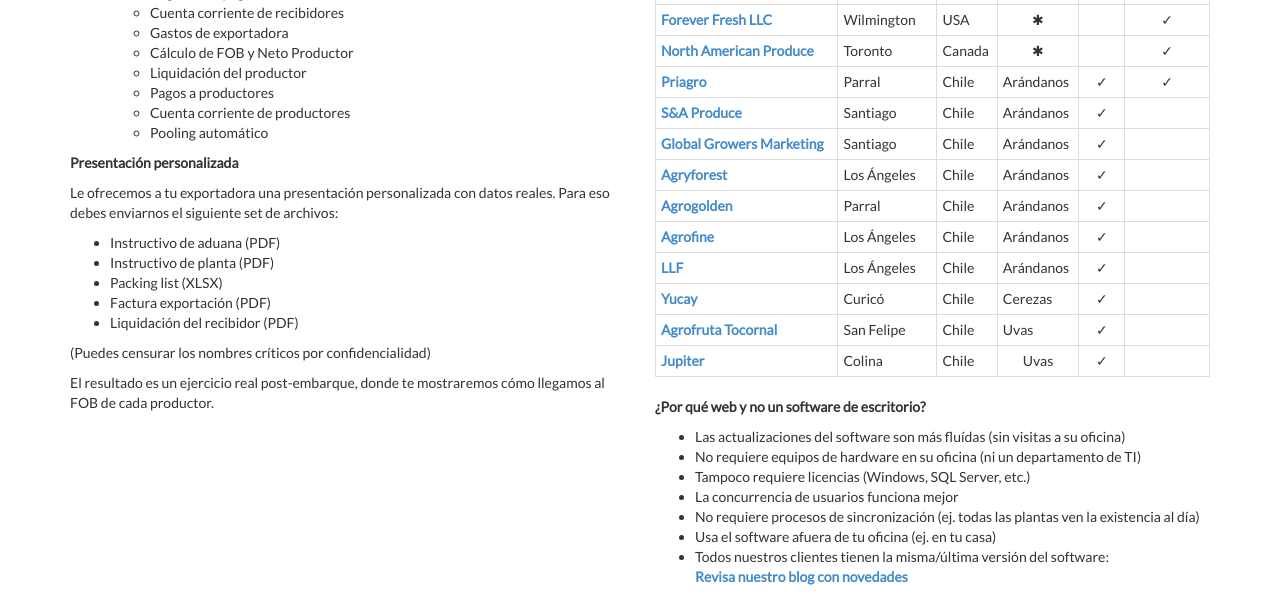
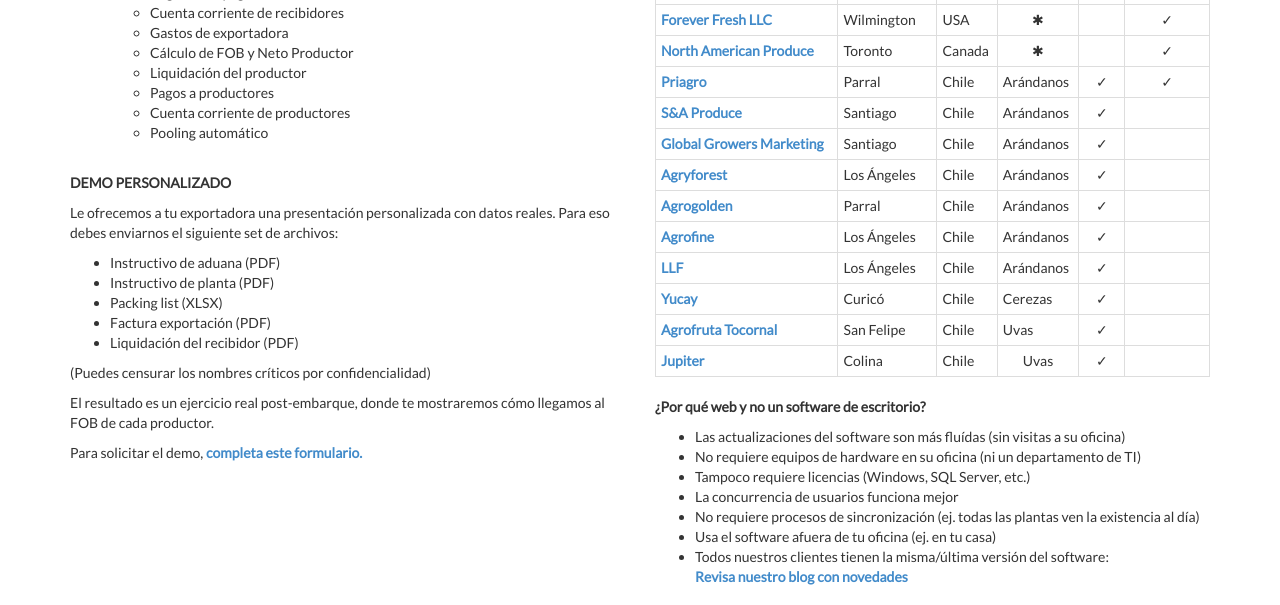
Before and after one commit to germanger/edge-website, a plain HTML site: page fresh/index.html in a window 1280 px wide. Shown: the part 779-1384 px from the top of the page. Drawn offline with Linux system fonts and the light colour scheme.

Commit message:
Update index.html

```diff
--- a/fresh/index.html
+++ b/fresh/index.html
@@ -80,7 +80,7 @@
                         </ul>
                     </li>
                 </ul>
-                <p><strong>Presentación personalizada</strong></p>
+                <p style="margin-top: 30px"><strong>DEMO PERSONALIZADO</strong></p>
                 <p>Le ofrecemos a tu exportadora una presentación personalizada con datos reales. Para eso debes enviarnos el siguiente set de archivos:</p>
                 <ul>
                     <li>Instructivo de aduana (PDF)</li>
@@ -91,6 +91,7 @@
                 </ul>
                 <p>(Puedes censurar los nombres críticos por confidencialidad)</p>
                 <p>El resultado es un ejercicio real post-embarque, donde te mostraremos cómo llegamos al FOB de cada productor.</p>
+                <p>Para solicitar el demo, <a href="https://docs.google.com/forms/d/e/1FAIpQLSd925ZiKJGbDYbo8ucNufCDJivMdrIEMf2BuJoILL9mxq-0ow/viewform" target="_blank"><strong>completa este formulario.</strong></a></p>
             </div>
             <div class="col-md-6">
                 <p><strong>Videos</strong></p>
```
